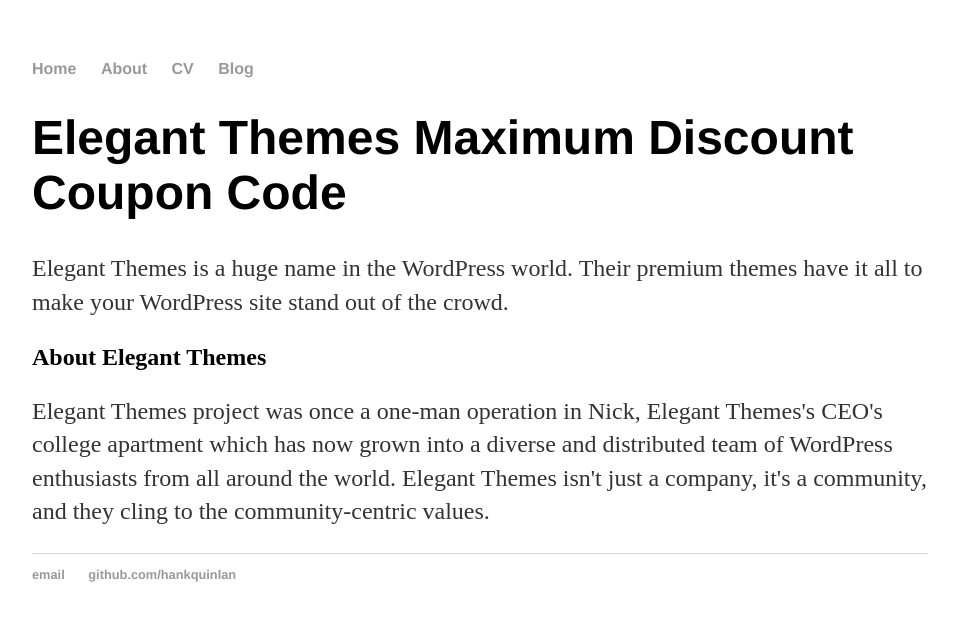
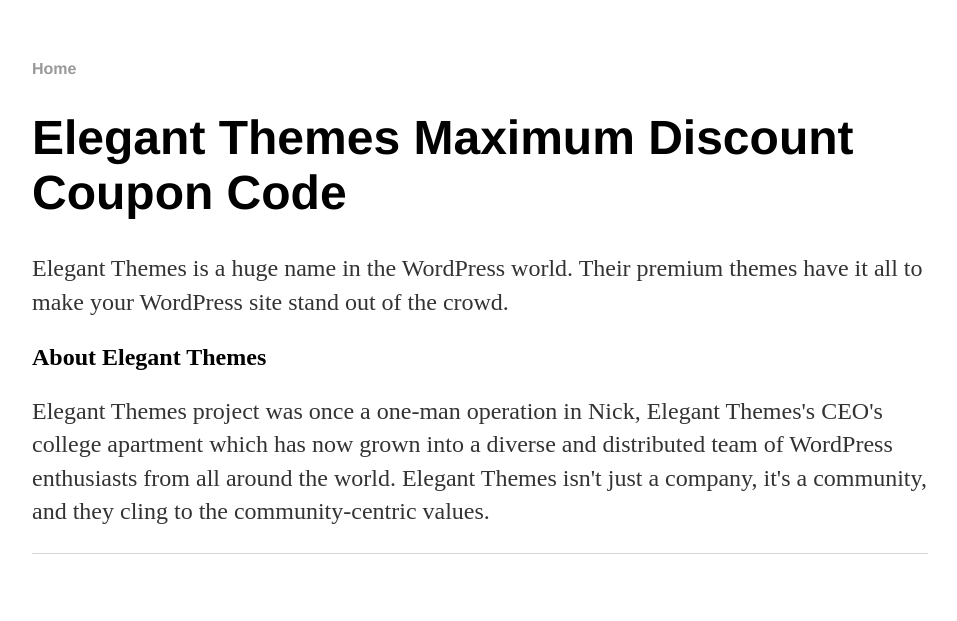
Before and after one commit to heyitsritesh/prideofelites.github.io, a Jekyll site: the page built from elegant-themes.html, in a window 1280 px wide. Shown: the top 621 px of the page, without its empty margins (160-1117 px from the left). Built offline with Jekyll 4.4.1, drawn with Linux system fonts in a browser that asks for light colours.

Commit message:
Update default.html

```diff
--- a/_layouts/default.html
+++ b/_layouts/default.html
@@ -9,9 +9,6 @@
 			<nav>
 	    		<ul>
 	        		<li><a href="/">Home</a></li>
-		        	<li><a href="/about">About</a></li>
-	        		<li><a href="/cv">CV</a></li>
-	        		<li><a href="/blog">Blog</a></li>
 	    		</ul>
 			</nav>
 			<div class="container">
@@ -20,10 +17,6 @@
 
 			</div><!-- /.container -->
 			<footer>
-	    		<ul>
-	        		<li><a href="mailto:hankquinlanhub@gmail.com">email</a></li>
-	        		<li><a href="https://github.com/hankquinlan">github.com/hankquinlan</a></li>
-				</ul>
 			</footer>
 		</body>
 	</html>
```
